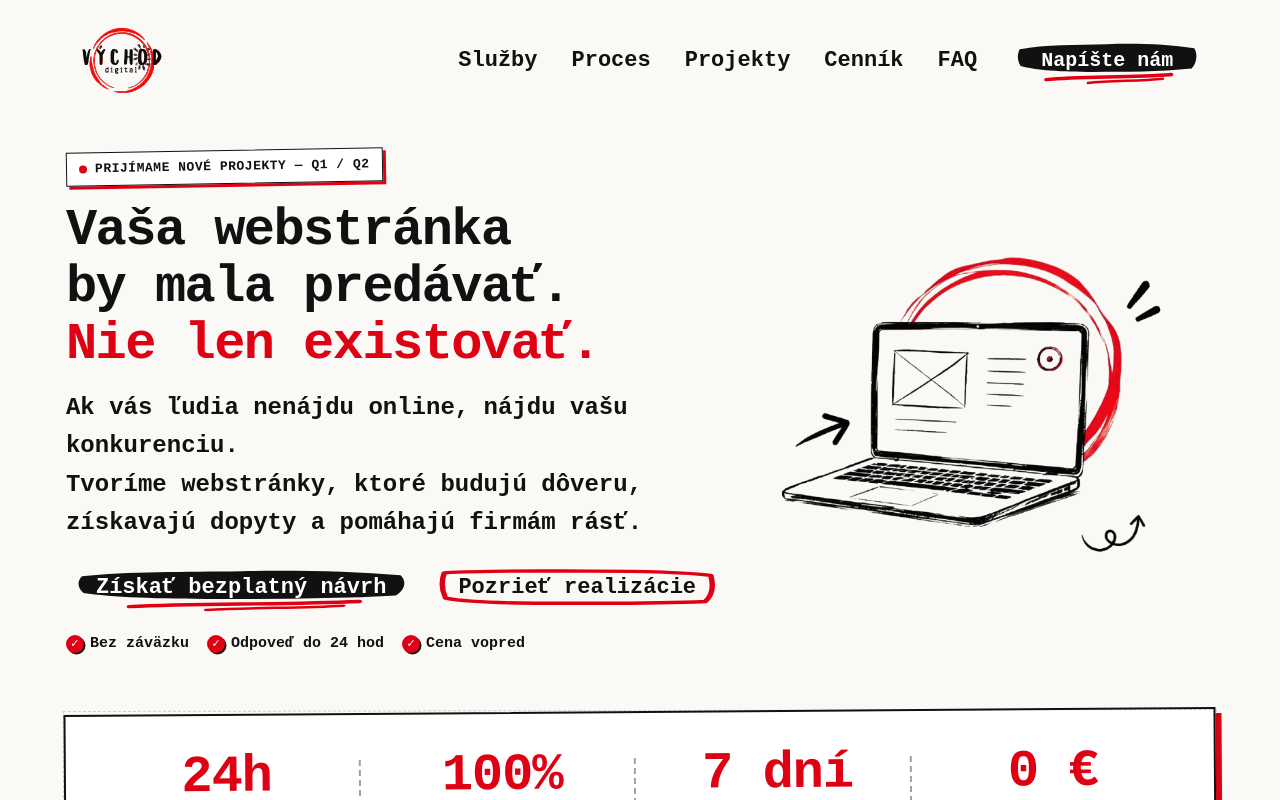
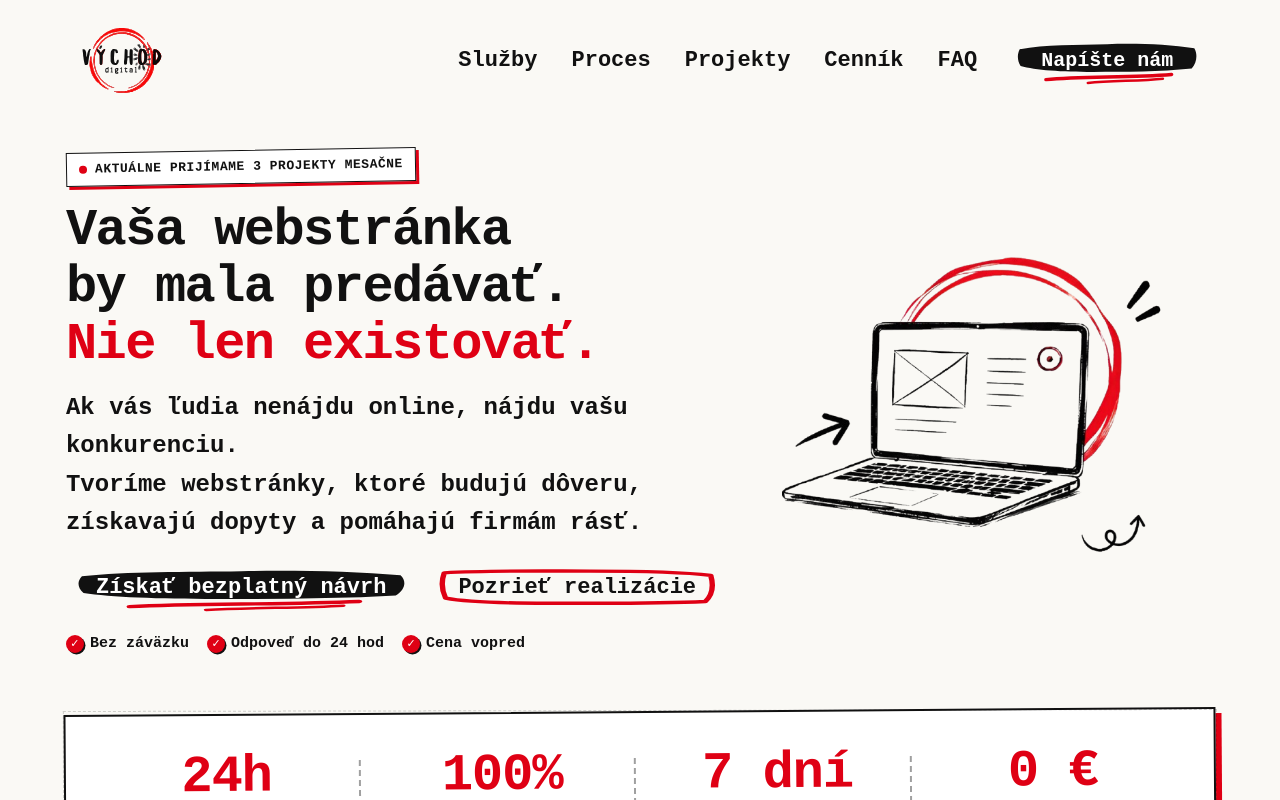
Before and after one commit to alisa777gul/vychod-digital, a React (Vite) app: page / in a window 1280 px wide. Shown: the top 800 px of the page. Built offline with nearby package versions, Linux system fonts and the light colour scheme.

Commit message:
auto-commit for c5a1b982-de01-4405-ac70-a1bf51469387

```diff
--- a/src/components/Hero/Hero.jsx
+++ b/src/components/Hero/Hero.jsx
@@ -10,7 +10,7 @@ export default function Hero() {
           <div className={styles.content}>
             <span className={styles.badge} data-testid="hero-availability">
               <span className={styles.dot} aria-hidden="true" />
-              Prijímame nové projekty — Q1 / Q2
+              Aktuálne prijímame 3 projekty mesačne
             </span>
 
             <h1>
```
